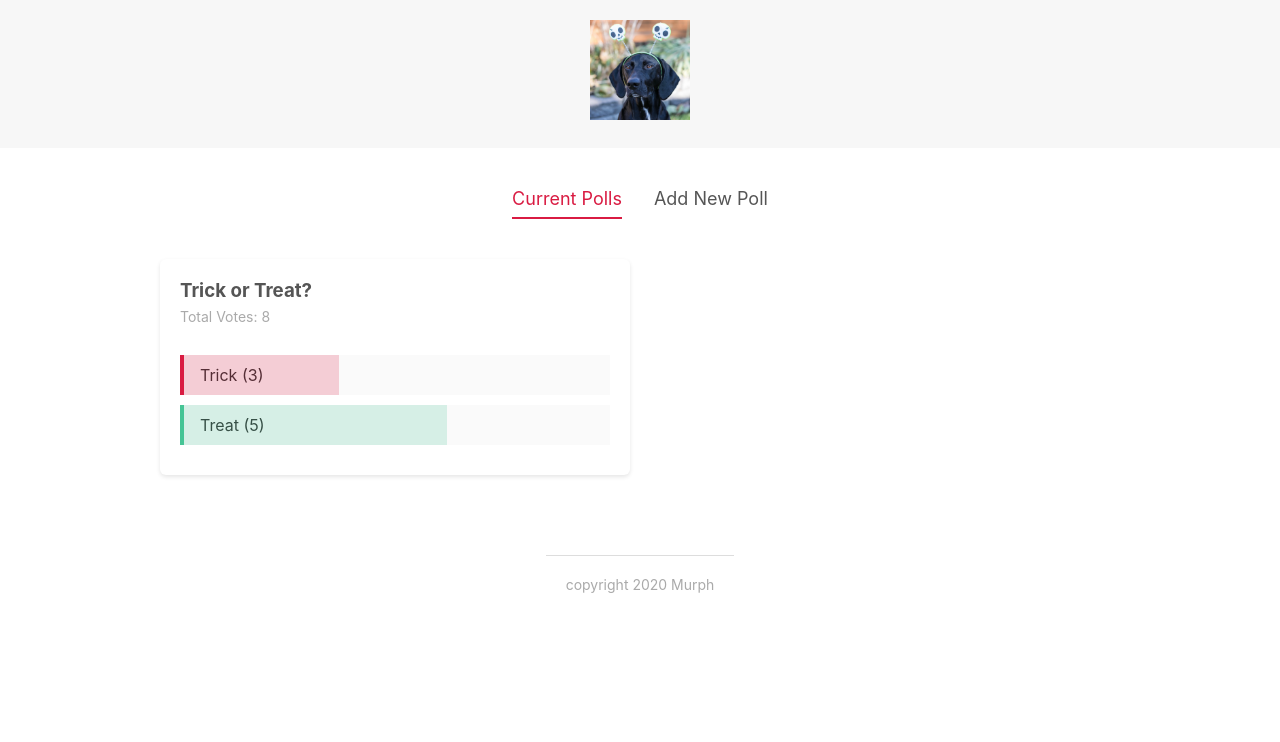
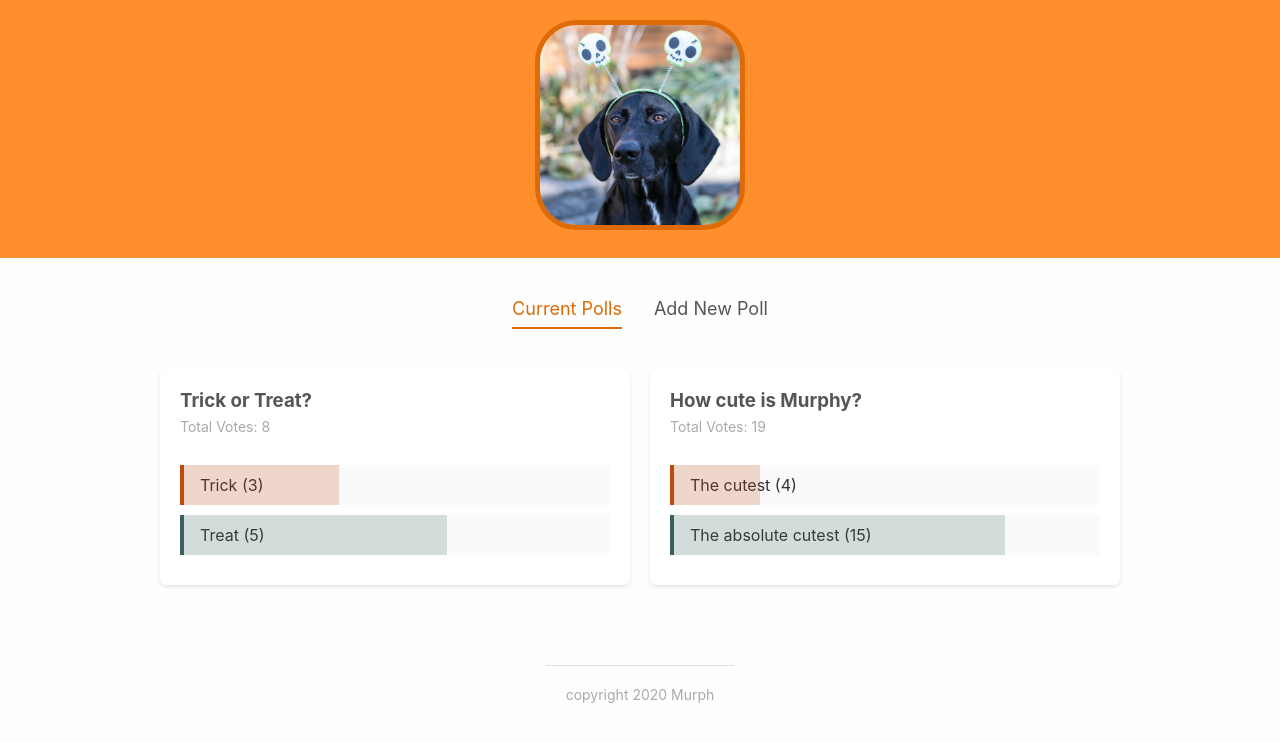
Before and after one commit to winklockm/svelte-app, a Svelte app: page / in a window 1280 px wide. Shown: the top 742 px of the page. Built offline with nearby package versions, Linux system fonts and the light colour scheme.

Commit message:
change colors, make image bigger, add more dummy data

```diff
--- a/public/global.css
+++ b/public/global.css
@@ -5,6 +5,7 @@ html, body {
 }
 
 body {
+	background: rgb(254, 254, 254);
 	color: #333;
 	margin: 0;
 	box-sizing: border-box;
--- a/src/components/Header.svelte
+++ b/src/components/Header.svelte
@@ -6,7 +6,7 @@
 
 <style>
     header {
-        background: #f7f7f7;
+        background: #FF8F2D;
         padding: 20px;
     }
     h1 {
@@ -14,7 +14,9 @@
         text-align: center;
     }
     img {
-        max-width: 100px;
-        max-height: 100px;
+        max-width: 200px;
+        max-height: 200px;
+        border-radius: 20%;
+        border: 5px solid #DE6B07;
     }
 </style>
--- a/src/components/PollDetails.svelte
+++ b/src/components/PollDetails.svelte
@@ -74,12 +74,12 @@
         box-sizing: border-box;
     }
     .percent-a {
-        border-left: 4px solid #d91b42;
-        background: rgba(217,27,66,0.2);
+        border-left: 4px solid #BC4B0D;
+        background: rgba(188,75,13,0.2);
     }
     .percent-b {
-        border-left: 4px solid #45c495;
-        background: rgba(69,196,150,0.2);
+        border-left: 4px solid #395F60;
+        background: rgba(57,95,96,0.2);
     }
 
 </style>
--- a/src/shared/Button.svelte
+++ b/src/shared/Button.svelte
@@ -19,24 +19,24 @@
         box-shadow: 1px 2px 3px rgba(0,0,0,0.2);
     }
     .primary {
-        background-color: #d91b42;
+        background-color: #DE6B07;
         color: white;
     }
     .secondary {
-        background: #45c496;
+        background: #395F60;
         color: white;
     }
     .flat {
         box-shadow: none;
     }
     .primary.inverse {
-        color: #d91b42;
+        color: #DE6B07;
         background: white;
-        border: 2px solid #d91b42;
+        border: 2px solid #DE6B07;
     }
     .secondary.inverse {
-        color: #45c496;
+        color: #395F60;
         background: white;
-        border: 2px solid #45c496;
+        border: 2px solid #395F60;
     }
 </style>
--- a/src/shared/Tabs.svelte
+++ b/src/shared/Tabs.svelte
@@ -37,8 +37,8 @@
         cursor: pointer;
     }
     .active {
-        color: #d91b42;
-        border-bottom: 2px solid #d91b42;
+        color: #DE6B07;
+        border-bottom: 2px solid #DE6B07;
         padding-bottom: 8px;
     }
 </style>
--- a/src/stores/PollStore.js
+++ b/src/stores/PollStore.js
@@ -10,6 +10,14 @@ const PollStore = writable([
         votesA: 3,
         votesB: 5
     },
+    {
+        id: 2,
+        question: 'How cute is Murphy?',
+        answerA: 'The cutest',
+        answerB: 'The absolute cutest',
+        votesA: 4,
+        votesB: 15
+    },
 ]);
 
 export default PollStore;
```
